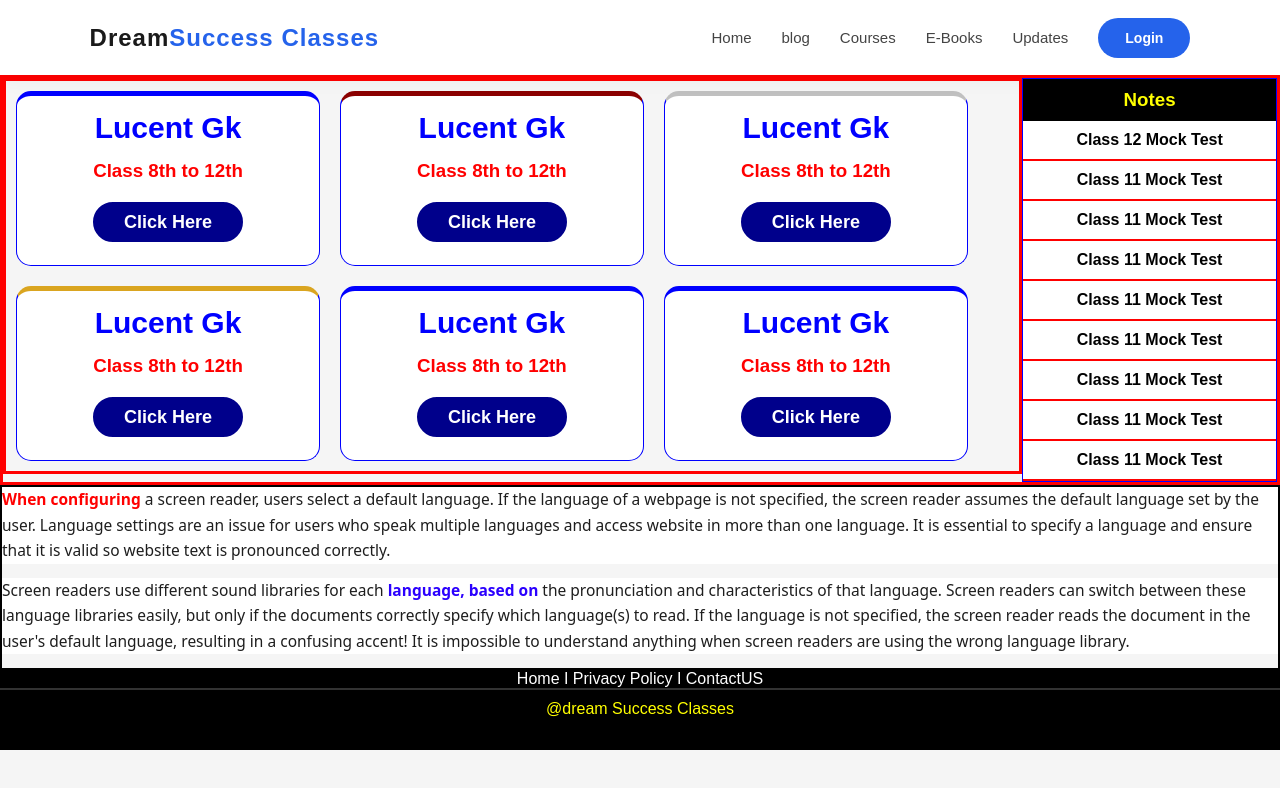
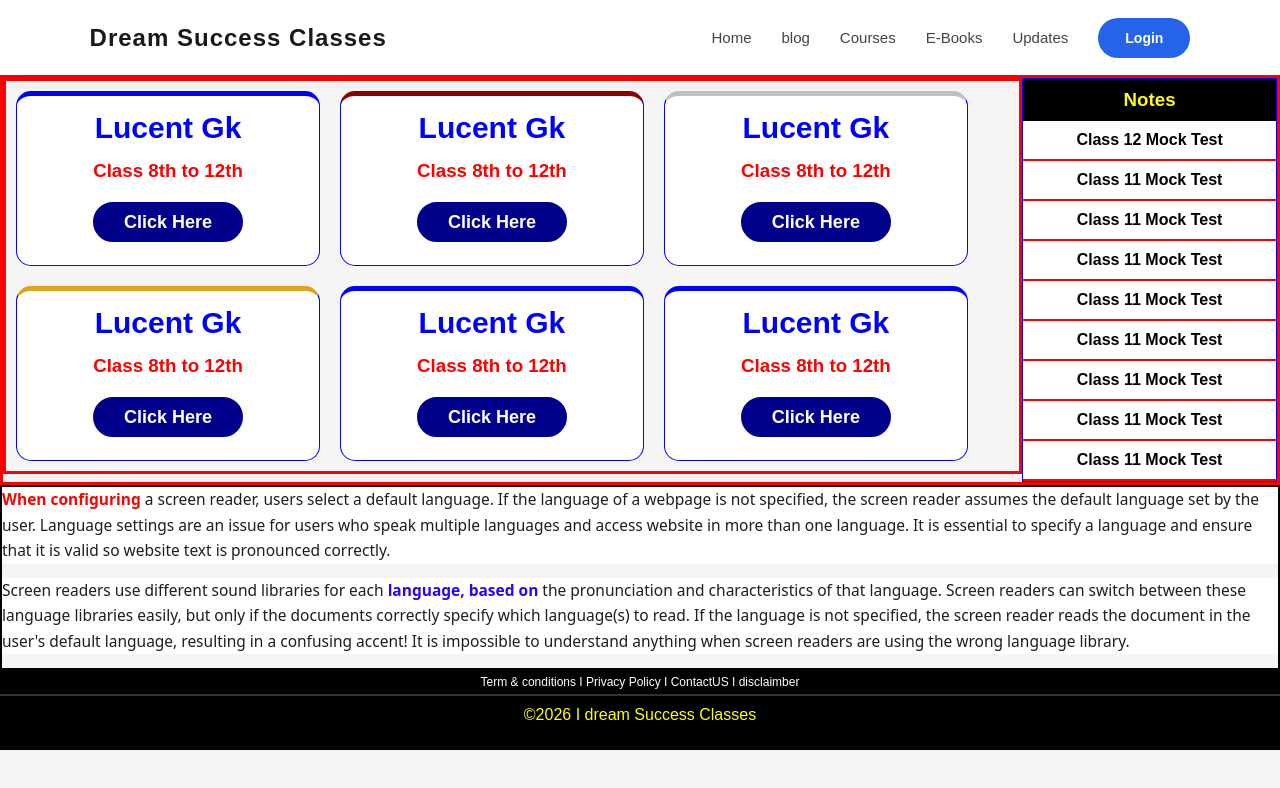
Before and after one commit to RahulKumarOfficial/demodsc, a plain HTML site: page index.html in a window 1280 px wide. Drawn offline with Linux system fonts and the light colour scheme.

Commit message:
Update index.html

```diff
--- a/index.html
+++ b/index.html
@@ -1,4 +1,4 @@
-<!DOCTYPE html>
+<!DOCTYPE html >
 <html lang="en">
 <head>
 	<title>DSC</title>
@@ -58,9 +58,6 @@ body {
     white-space: nowrap;
 }
 
-.logo span {
-    color: #2563eb;
-}
 
 /* Right Side Wrapper */
 .nav-right-container {
@@ -335,7 +332,7 @@ footer{
 
 <header class="header">
     <nav class="navbar">
-        <div class="logo">Dream<span>Success Classes</span></div>
+        <div class="logo">Dream Success Classes</div>
 
         <!-- PC mode mein ye container sab right side le jayega -->
         <div class="nav-right-container">
@@ -448,9 +445,9 @@ footer{
 
 <footer>
 	<center>
-<p style="height: 80%; width: 100%; background: black; color: white;"> Home I Privacy Policy I ContactUS</p>
+<p style="height: 80%; width: 100%; background: black; color: white; font-size: 12px; padding-bottom: 5px; padding-top: 5px;"> Term & conditions I Privacy Policy I ContactUS I disclaimber</p>
 
-<p style="height: 20%; width: 100%; background: black; color: yellow; border-top: 2px solid #323232; padding-top: 10px; padding-bottom: 10px;"> @dream Success Classes</p></center>
+<p style="height: 20%; width: 100%; background: black; color: yellow; border-top: 2px solid #323232; padding-top: 10px; padding-bottom: 10px;">©2026 I dream Success Classes</p></center>
 </footer>
 <script>
 function toggleMenu() {
```
